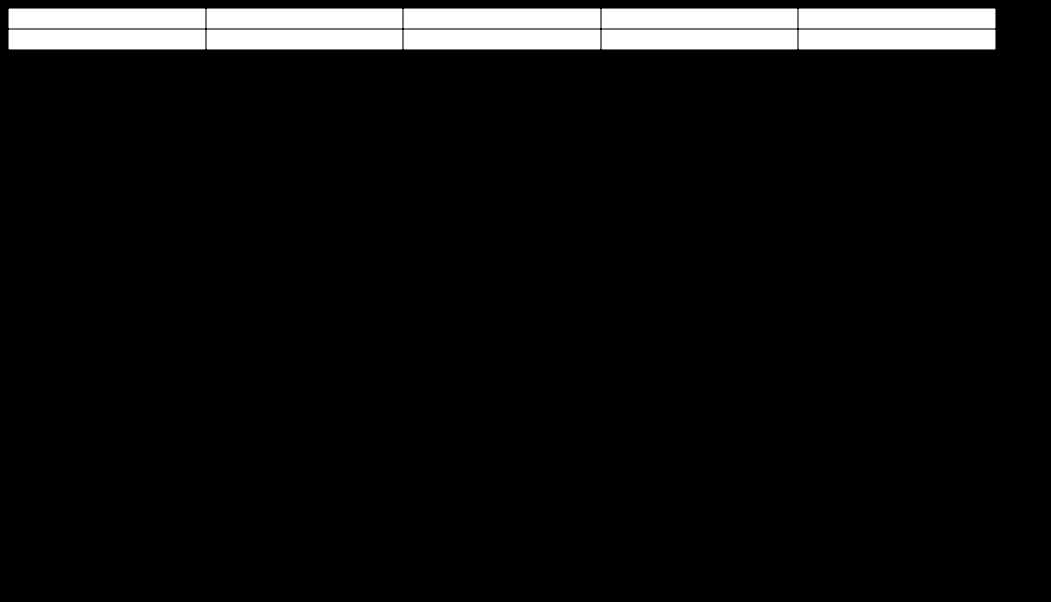
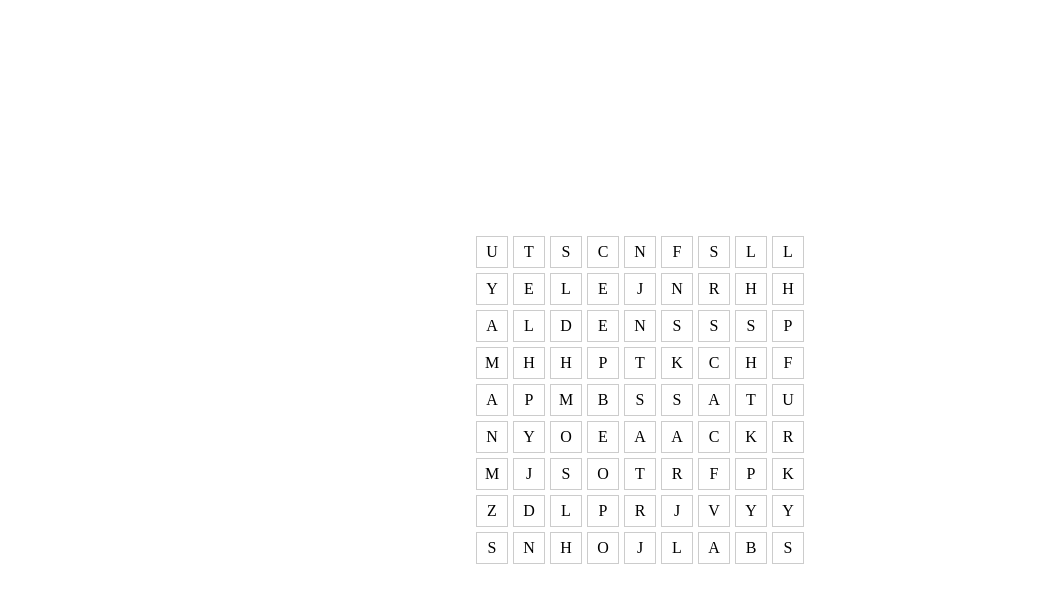
Before and after one commit to ahmetkeremsezgin/KelimeOyunu, a plain HTML site: page index.html in a window 1280 px wide. Shown: the whole page, without its empty margins (0-1051 px from the left). Drawn offline with Linux system fonts and the light colour scheme.

Commit message:
Update index.html

```diff
--- a/index.html
+++ b/index.html
@@ -1,106 +1,96 @@
 <!DOCTYPE html>
-<html lang="tr">
+<html lang="en">
 <head>
-    <meta charset="UTF-8">
-    <meta name="viewport" content="width=device-width, initial-scale=1.0">
-    <title>Koto Kelime Oyunu</title>
-    <style>
-        body{
-            background-color: black;
-        }
-        input {
-        width: 15%;
-        height: 30%;
-        }
-    </style>
+  <meta charset="UTF-8">
+  <meta name="viewport" content="width=device-width, initial-scale=1.0">
+  <style>
+    /* Stil tanımlamaları */
+    body {
+      display: flex;
+      align-items: center;
+      justify-content: center;
+      height: 100vh;
+      margin: 0;
+    }
+
+    .grid {
+      display: grid;
+      grid-template-columns: repeat(9, 1fr);
+      gap: 5px;
+    }
+
+    .grid div {
+      width: 30px;
+      height: 30px;
+      border: 1px solid #ccc;
+      display: flex;
+      align-items: center;
+      justify-content: center;
+    }
+  </style>
 </head>
 <body>
-    <script>
-        // Hedef ifadeyi tanımlayın
-        var targetStrings = [
-            "AHMET",
-            "KEREM",
-        ];
-        // Her kelime için input alanı oluşturun
-        for (var j = 0; j < targetStrings.length; j++) {
-            var targetString = targetStrings[j];
-            var charCount = targetString.length;
-            var correctChars = 0; // Doğru girilen harf sayısını takip eden değişken
+  <div class="grid" id="grid"></div>
 
-            for (var i = 0; i < charCount; i++) {
-                var input = document.createElement("input");
-                input.maxLength = 1; // Her input elemanının maksimum uzunluğu 1 olacak
-                input.type = "text";
-                input.className = "targetStrings" + j + " CharId" + i; // Assign class to each input
-                // Inputa değer girildiğinde
-                input.addEventListener("input", function (event) {
-                    var enteredChar = event.target.value.toUpperCase();
-                    var inputClass  = event.target.className;
-                    var classParts = inputClass.split(" ");
-                    var j, i;
+  <script>
+    // JavaScript kodu
+    document.addEventListener("DOMContentLoaded", function() {
+      // Grid elementini seç
+      const grid = document.getElementById("grid");
 
-                    for (var part of classParts) {
-                    if (part.startsWith("targetStrings")) {
-                    // "targetStrings" ile başlayan kısmı al ve "j" değerine at
-                    j = parseInt(part.replace("targetStrings", ""), 10);
-                    } else if (part.startsWith("CharId")) {
-                    // "CharId" ile başlayan kısmı al ve "i" değerine at
-                    i = parseInt(part.replace("CharId", ""), 10);
-                }
-            }
+      // Harf dizisi
+      const letters = "ABCDEFGHIJKLMNOPRSTUVYZ";
 
-                    // Sadece Türkçe harf girişine izin ver
-                    if (/^[A-ZĞÜŞİÖÇ]$/.test(enteredChar)) {
-                        // Girilen harfi büyük harfe dönüştür
-                        event.target.value = enteredChar;
+      // Bilemce kelimeleri
+      const words = ["AHMET",];
 
-                        // Doğru girilen harfse doğru harf sayısını artır
-                        if (enteredChar === targetString[correctChars]) {
-                            correctChars++;
-                        }
+      // Dikey, yatay veya çapraz yerleştirmeyi kontrol eden değişken
+      const placementType = Math.floor(Math.random() * 3) + 1;
 
-                        // Değer varsa bir sonraki inputa geç
-                        if (correctChars < charCount && event.target.nextElementSibling) {
-                            event.target.nextElementSibling.focus();
-                        }
-                    } else {
-                        // Geçersiz karakteri temizle
-                        event.target.value = "";
-                    }
+      // Kelimelerin başlangıç konumu
+      let startRow, startCol;
 
-                    // Kontrol et: İstenilen ifade doğru girildi mi?
-                    var hedefHarf = targetStrings[j].charAt(i);
-                    console.log(enteredChar,hedefHarf,enteredChar === hedefHarf)
-                    if (enteredChar === hedefHarf) {
-                        event.target.disabled = true;
-                    }
-                });
+      for (const word of words) {
+        if (placementType === 1) {
+          // Yatay yerleştirme
+          startRow = Math.floor(Math.random() * 9);
+          startCol = Math.floor(Math.random() * (9 - word.length));
+        } else if (placementType === 2) {
+          // Dikey yerleştirme
+          startRow = Math.floor(Math.random() * (9 - word.length));
+          startCol = Math.floor(Math.random() * 9);
+        } else if (placementType === 3) {
+          // Çapraz yerleştirme
+          startRow = Math.floor(Math.random() * (9 - word.length));
+          startCol = Math.floor(Math.random() * (9 - word.length));
+        }
 
-                // Inputa Backspace tuşuna basıldığında
-                input.addEventListener("keydown", function (event) {
-    // Silme işlemi yapıldıysa ve bir önceki inputtaki değeri silmek istiyorsak
-    if (event.key === "Backspace" && event.target.value === "" && event.target.previousElementSibling) {
-        // Eğer bir önceki input'un disabled özelliği false ise devam et
-        if (!event.target.previousElementSibling.disabled) {
-            event.target.previousElementSibling.value = "";
-            event.target.previousElementSibling.focus();
+        // Kelimeyi yerleştir
+        for (let i = 0; i < word.length; i++) {
+          const div = document.createElement("div");
+          div.textContent = word[i];
+          grid.appendChild(div);
 
-            // Doğru girilen harf sayısını azalt
-            correctChars--;
+          if (placementType === 1) {
+            div.style.gridRow = startRow + 1;
+            div.style.gridColumn = startCol + i + 1;
+          } else if (placementType === 2) {
+            div.style.gridRow = startRow + i + 1;
+            div.style.gridColumn = startCol + 1;
+          } else if (placementType === 3) {
+            div.style.gridRow = startRow + i + 1;
+            div.style.gridColumn = startCol + i + 1;
+          }
         }
-    }
-});
+      }
 
-
-                document.body.appendChild(input);
-
-                // Her kelimenin sonunda bir line break ekleyin
-                if (i === charCount - 1) {
-                    document.body.appendChild(document.createElement("br"));
-                }
-            }
-        }
-    </script>
+      // Geri kalan boş alanları rastgele harflerle doldur
+      for (let i = 0; i < 81 - words.reduce((acc, word) => acc + word.length, 0); i++) {
+        const div = document.createElement("div");
+        div.textContent = letters[Math.floor(Math.random() * letters.length)];
+        grid.appendChild(div);
+      }
+    });
+  </script>
 </body>
-
 </html>
```
